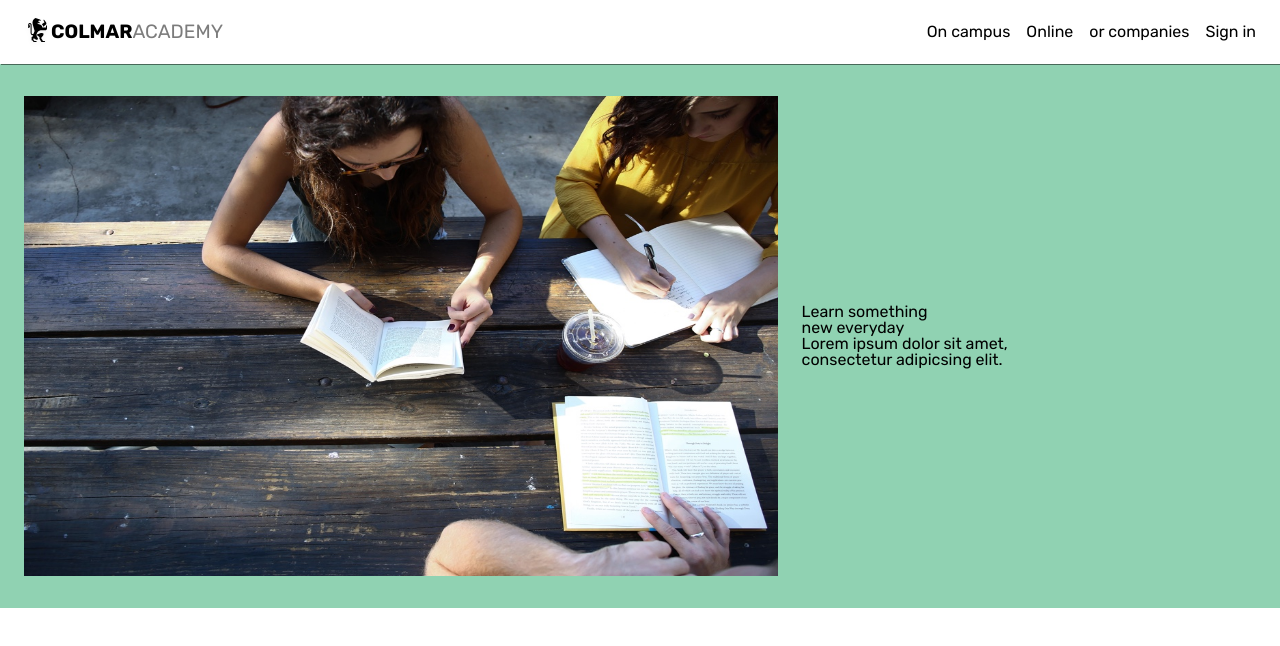
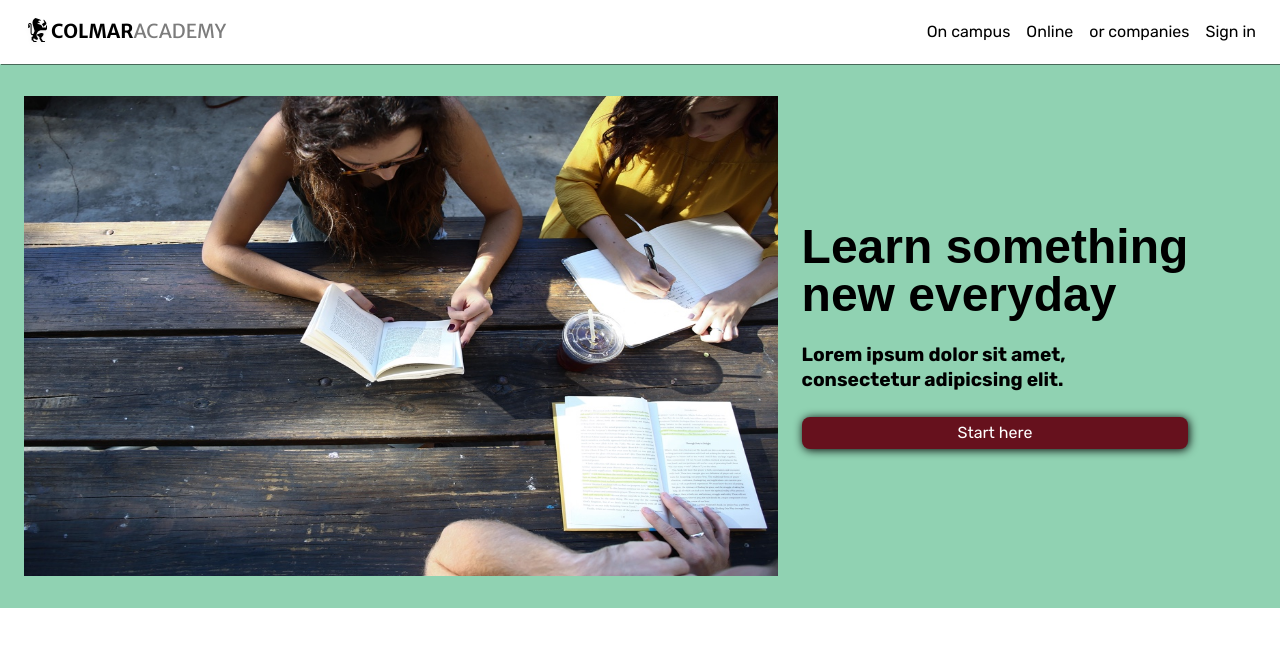
Before and after one commit to Bashnet/capstone-project, a plain HTML site: page index.html in a window 1280 px wide. Drawn offline with Linux system fonts and the light colour scheme.

Commit message:
added banner

```diff
--- a/index.html
+++ b/index.html
@@ -6,7 +6,7 @@
       content='width=device-width, initial-scale=1.0, maximum-scale=1.0' />
       <link rel="stylesheet" href="./resources/css/reset.css">
       <link rel="stylesheet" href="./resources/css/style.css">
-      <link href="https://fonts.googleapis.com/css?family=Rubik:400,700,900" rel="stylesheet">
+      <link href="https://fonts.googleapis.com/css?family=Merriweather+Sans:400,700,800|Rubik:400,700,900" rel="stylesheet">
     <title>Colmar Academy</title>
   </head>
   <body>
@@ -35,6 +35,9 @@
           <div class="content">
             <h1>Learn something<br />new everyday</h1>
             <p>Lorem ipsum dolor sit amet,<br />consectetur adipicsing elit.</p>
+            <div class="button">
+              <span>Start here</span>
+            </div>
           </div>
         </div>
       </div>
--- a/resources/css/style.css
+++ b/resources/css/style.css
@@ -15,7 +15,7 @@ header{
   top: 0;
   left: 0;
   z-index: 10;
-  background-color: #FFFFFF;
+  background-color: #FFF;
   box-shadow: 1px 1px rgba(0, 0, 0, .5)
 }
 
@@ -43,6 +43,7 @@ nav li {
   align-items: center;
   padding-left: 1.5rem;
   font-weight: bold;
+  font-family: 'Merriweather Sans', sans-serif;
   font-size: 1.2rem;
   height: 2rem;
 }
@@ -69,3 +70,33 @@ nav li {
   align-items: center;
   padding-left: 1.5rem;
 }
+
+.content h1{
+  font-family: 'Quicksand', sans-serif;
+  font-size: 3rem;
+  font-weight: bolder;
+}
+
+.content p{
+  font-weight: bold;
+  font-size: 1.2rem;
+  line-height: 1.3;
+}
+
+.content h1, .content p {
+  padding-bottom: 1.5rem;
+}
+
+.button {
+  text-align: center;
+  color: #FFF;
+  background-color: #66111D;
+  padding: .5rem 0;
+  border-radius: .5rem;
+  transition: background-color 500ms;
+  box-shadow: 1px 1px 10px 0px #000;
+}
+
+.button:hover{
+  background-color: #CE7C87;
+}
```
